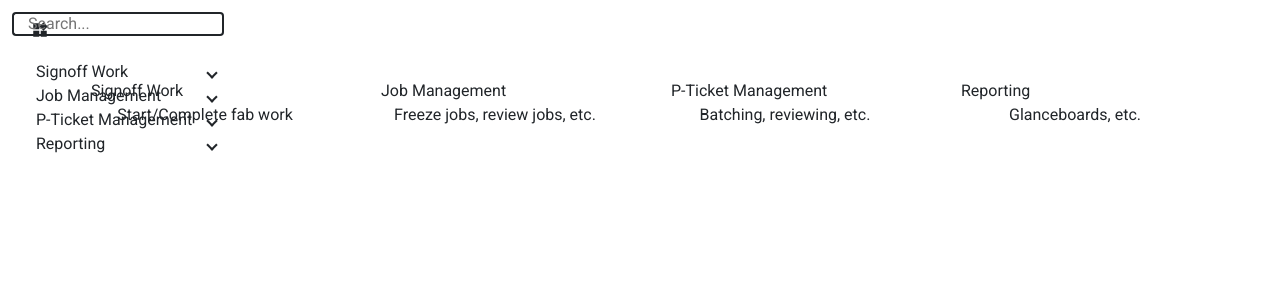
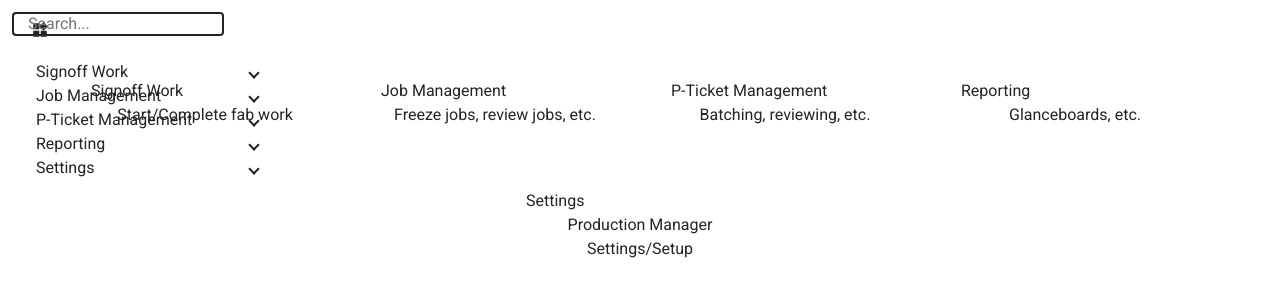
Before and after one commit to ksummers112/POC-ProdMan-NewNav, an Angular app: page / in a window 1280 px wide. Both pictures are taken after a click on the button "widgets". Shown: the top 300 px of the page. Built offline with nearby package versions, Linux system fonts and the light colour scheme.

Commit message:
Adding settings menu

```diff
--- a/src/app/card/card.component.html
+++ b/src/app/card/card.component.html
@@ -100,6 +100,31 @@
         <button mat-menu-item>Glanceboard</button>
 
         <button mat-menu-item>Fab Report</button>
+      </mat-expansion-panel>
+    </mat-accordion>
+
+    <mat-accordion (click)="$event.stopPropagation()" displayMode="default">
+      <mat-expansion-panel>
+        <mat-expansion-panel-header>
+          <mat-panel-title>
+            <span> Settings </span>
+          </mat-panel-title>
+        </mat-expansion-panel-header>
+        <button mat-menu-item>Glanceboard Configuration</button>
+
+        <button mat-menu-item>Department Settings</button>
+
+        <button mat-menu-item>Scheduling Rules</button>
+
+        <button mat-menu-item>Resequence</button>
+
+        <button mat-menu-item>Org Settings</button>
+
+        <button mat-menu-item>Reschedule</button>
+
+        <button mat-menu-item>Date Shift Scheduling</button>
+
+        <button mat-menu-item>User Settings</button>
       </mat-expansion-panel>
     </mat-accordion>
   </mat-drawer>
@@ -252,6 +277,33 @@
         <button mat-menu-item>Glanceboard</button>
         <button mat-menu-item>Fab Report</button>
       </mat-menu>
+
+      <mat-card class="example-card" [matMenuTriggerFor]="settingsMenu">
+        <mat-card-header>
+          <mat-card-title-group>
+            <mat-card-title>Settings</mat-card-title>
+          </mat-card-title-group>
+        </mat-card-header>
+        <mat-card-content>Production Manager Settings/Setup</mat-card-content>
+      </mat-card>
+
+      <mat-menu #settingsMenu="matMenu">
+        <button mat-menu-item>Glanceboard Configuration</button>
+
+        <button mat-menu-item>Department Settings</button>
+
+        <button mat-menu-item>Scheduling Rules</button>
+
+        <button mat-menu-item>Resequence</button>
+
+        <button mat-menu-item>Org Settings</button>
+
+        <button mat-menu-item>Reschedule</button>
+
+        <button mat-menu-item>Date Shift Scheduling</button>
+
+        <button mat-menu-item>User Settings</button>
+      </mat-menu>
     </div>
   </mat-drawer-content>
 </mat-drawer-container>
--- a/src/app/card/card.component.ts
+++ b/src/app/card/card.component.ts
@@ -1,19 +1,8 @@
 import { Component } from '@angular/core';
 
-/**
- * @title Card with media size
- */
 @Component({
   selector: 'app-card',
   templateUrl: 'card.component.html',
   styleUrls: ['card.component.css'],
 })
-export class CardComponent {
-  longText = `The Shiba Inu is the smallest of the six original and distinct spitz breeds of dog
-  from Japan. A small, agile dog that copes very well with mountainous terrain, the Shiba Inu was
-  originally bred for hunting.`;
-}
-
-/**  Copyright 2022 Google LLC. All Rights Reserved.
-    Use of this source code is governed by an MIT-style license that
-    can be found in the LICENSE file at https://angular.io/license */
+export class CardComponent {}
```
